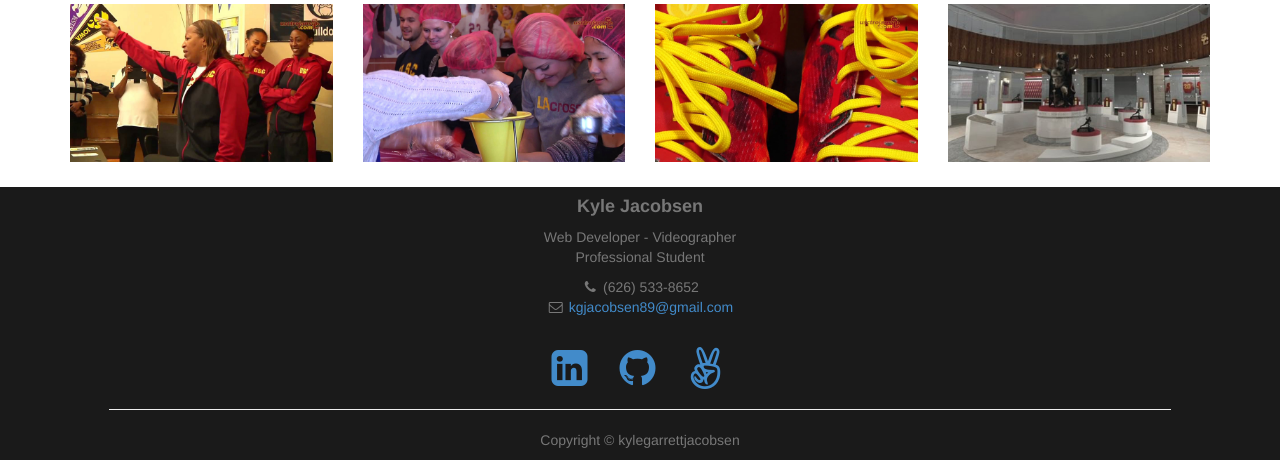
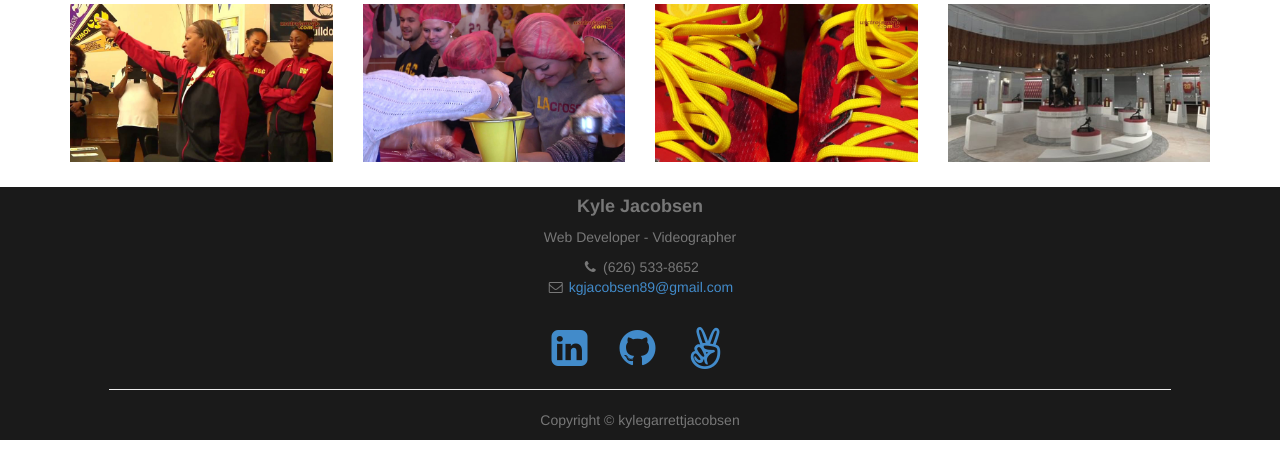
Before and after one commit to kgjacobsen89/portfolio, a Rails app: page / in a window 1280 px wide. Shown: the part 3187-3647 px from the top of the page. Run offline with Rails 7, Linux system fonts and the light colour scheme; style sheets or scripts are compiled from the project's sources; some libraries are stand-ins or nearby versions.

Commit message:
deleted slogan

```diff
--- a/app/views/welcome/index.html.erb
+++ b/app/views/welcome/index.html.erb
@@ -221,7 +221,7 @@
                 <div class="col-lg-10 col-lg-offset-1 text-center">
                     <h4 class="text-muted"><strong>Kyle Jacobsen</strong>
                     </h4>
-                    <p class="text-muted">Web Developer - Videographer<br>Professional Student</p>
+                    <p class="text-muted">Web Developer - Videographer</p>
                     <ul class="list-unstyled">
                         <li class="text-muted"><i class="fa fa-phone fa-fw text-muted"></i> (626) 533-8652</li>
                         <li><i class="fa fa-envelope-o fa-fw text-muted"></i>  <a href="mailto:kgjacobsen89@gmail.com">kgjacobsen89@gmail.com</a>
```
